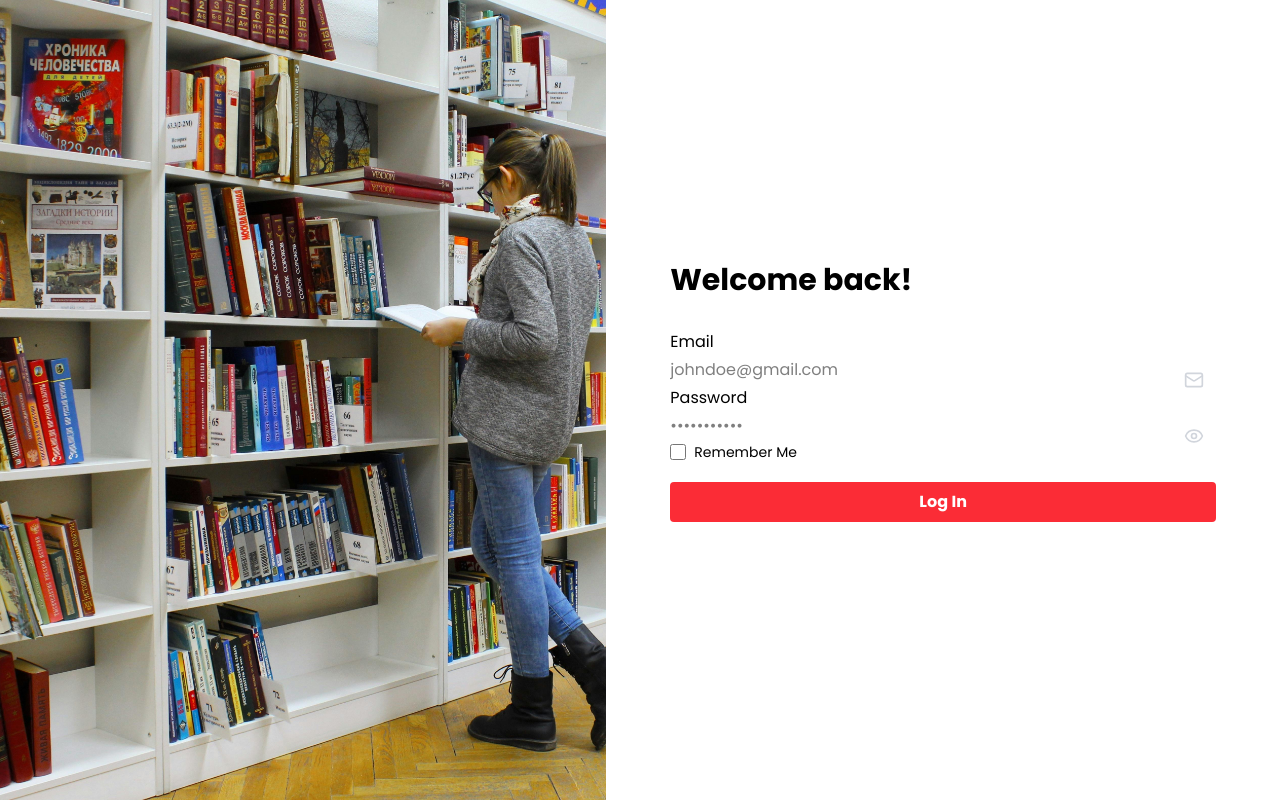
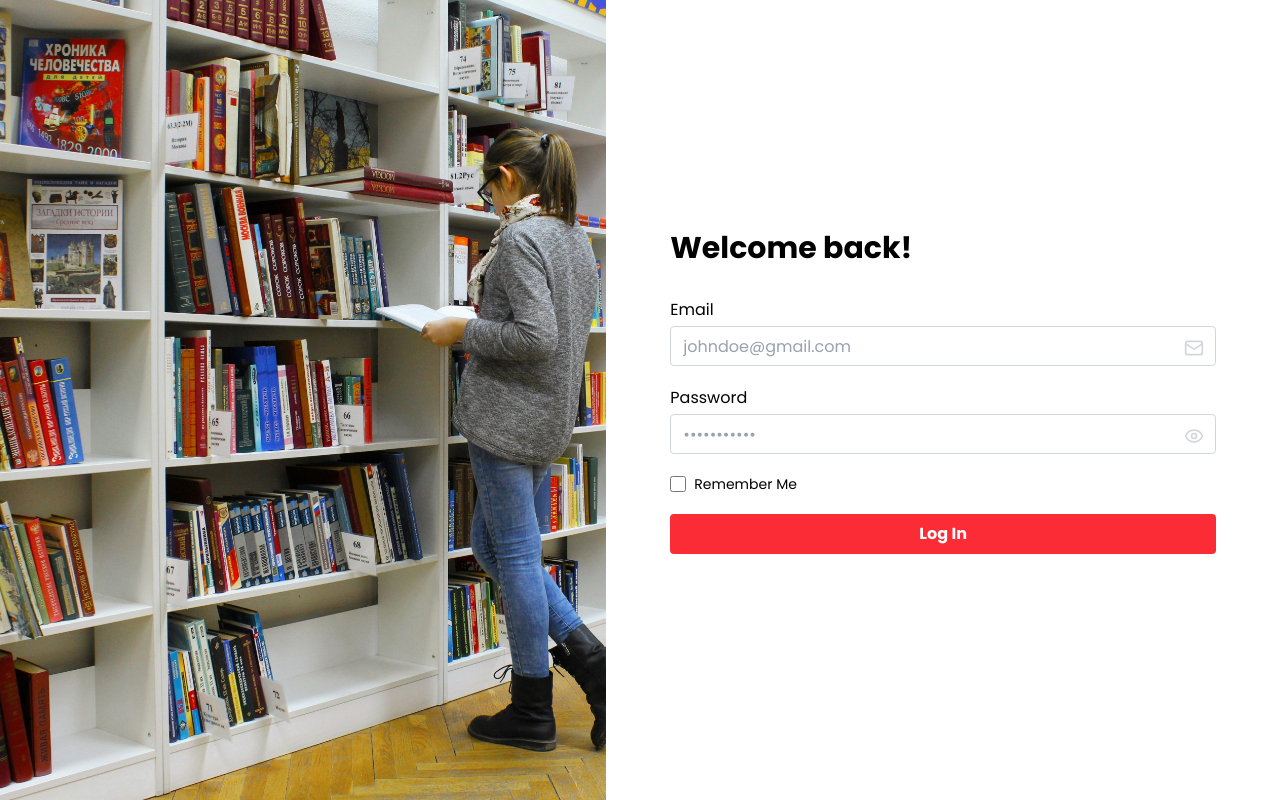
Before and after one commit to romano-ycoy/student-crud-app, a React (Vite) app in the folder student-crud-app/: page / in a window 1280 px wide. Built offline with nearby package versions, Linux system fonts and the light colour scheme.

Commit message:
Added styles to the email and password input fields

```diff
--- a/student-crud-app/src/components/ui/LogInForm.jsx
+++ b/student-crud-app/src/components/ui/LogInForm.jsx
@@ -38,6 +38,8 @@ const LoginForm = () => {
                 value={email}
                 onChange={(e) => setEmail(e.target.value)}
                 Icon={Mail}
+                className="border border-gray-300 rounded-sm focus:ring-2 focus:ring focus:ring-red-500 focus:outline-none h-10 px-3 mb-4 placeholder-gray-400
+                font-poppins placeholder:font-poppins"
             />
 
             {/* Password */}
@@ -48,6 +50,8 @@ const LoginForm = () => {
                 placeholder="•••••••••••"
                 value={password}
                 onChange={(e) => setPassword(e.target.value)}
+                className="border border-gray-300 rounded-sm focus:ring-2 focus:ring focus:ring-red-500 focus:outline-none h-10 px-3 mb-4 placeholder-gray-400
+                font-poppins placeholder:font-poppins"
             />
 
             <CheckBox
```
